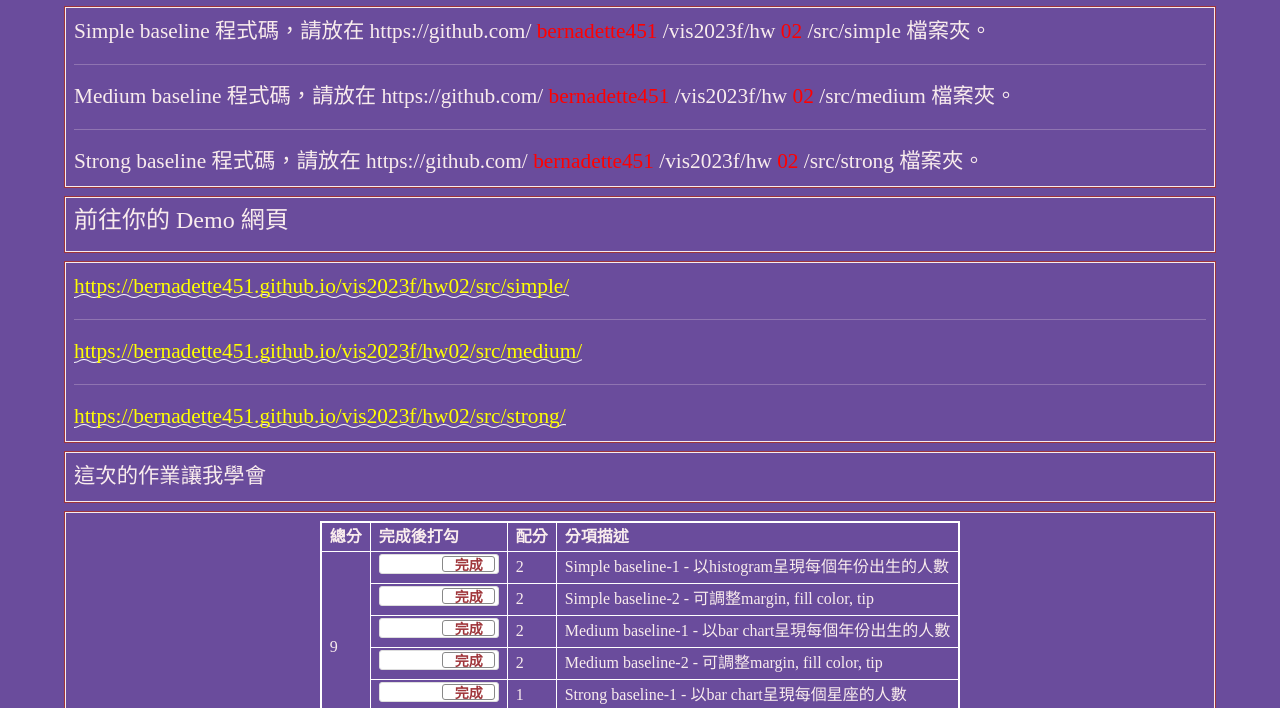
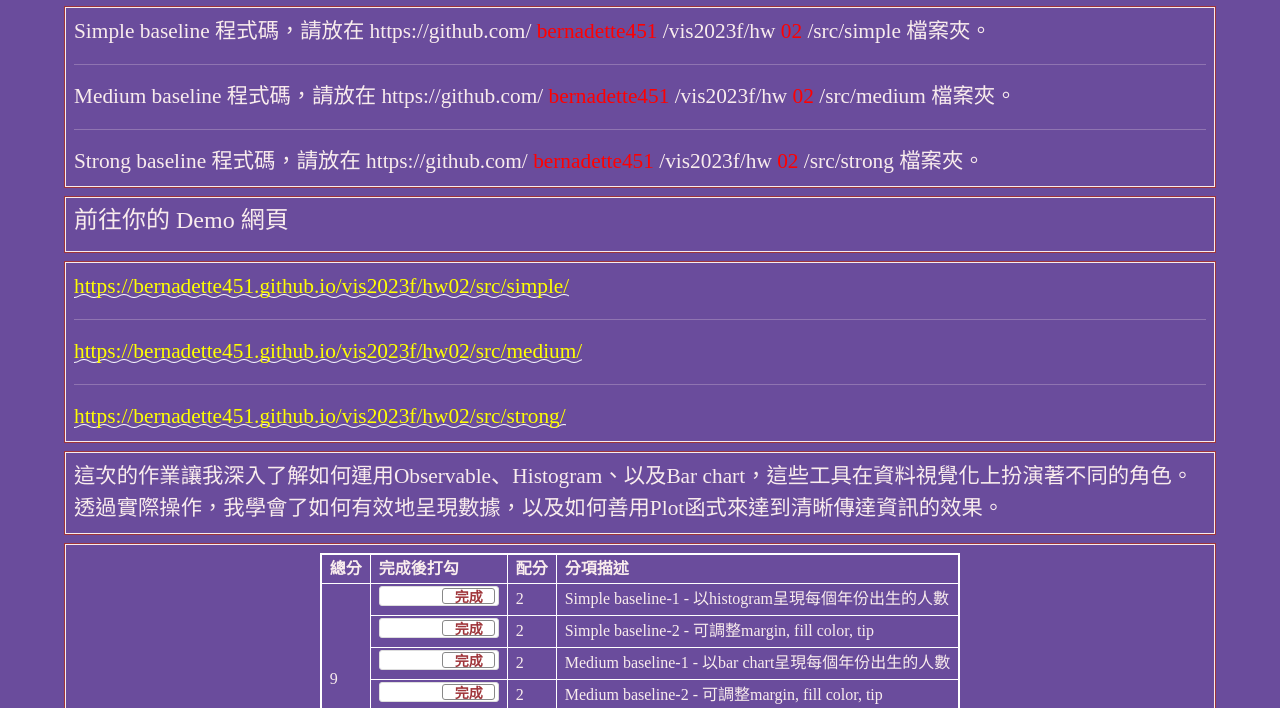
Before and after one commit to bernadette451/vis2023f, a plain HTML site: page hw02/index.html in a window 1280 px wide. Shown: the part 86-794 px from the top of the page. Drawn offline with nearby package versions, Linux system fonts and the light colour scheme.

Commit message:
Add files via upload

```diff
--- a/hw02/index.html
+++ b/hw02/index.html
@@ -228,7 +228,7 @@
 
   <div class="row hw12">
     <div class="col-md-12 twenty">
-      這次的作業讓我學會
+      這次的作業讓我深入了解如何運用Observable、Histogram、以及Bar chart，這些工具在資料視覺化上扮演著不同的角色。透過實際操作，我學會了如何有效地呈現數據，以及如何善用Plot函式來達到清晰傳達資訊的效果。
     </div>
   </div>
 
```
